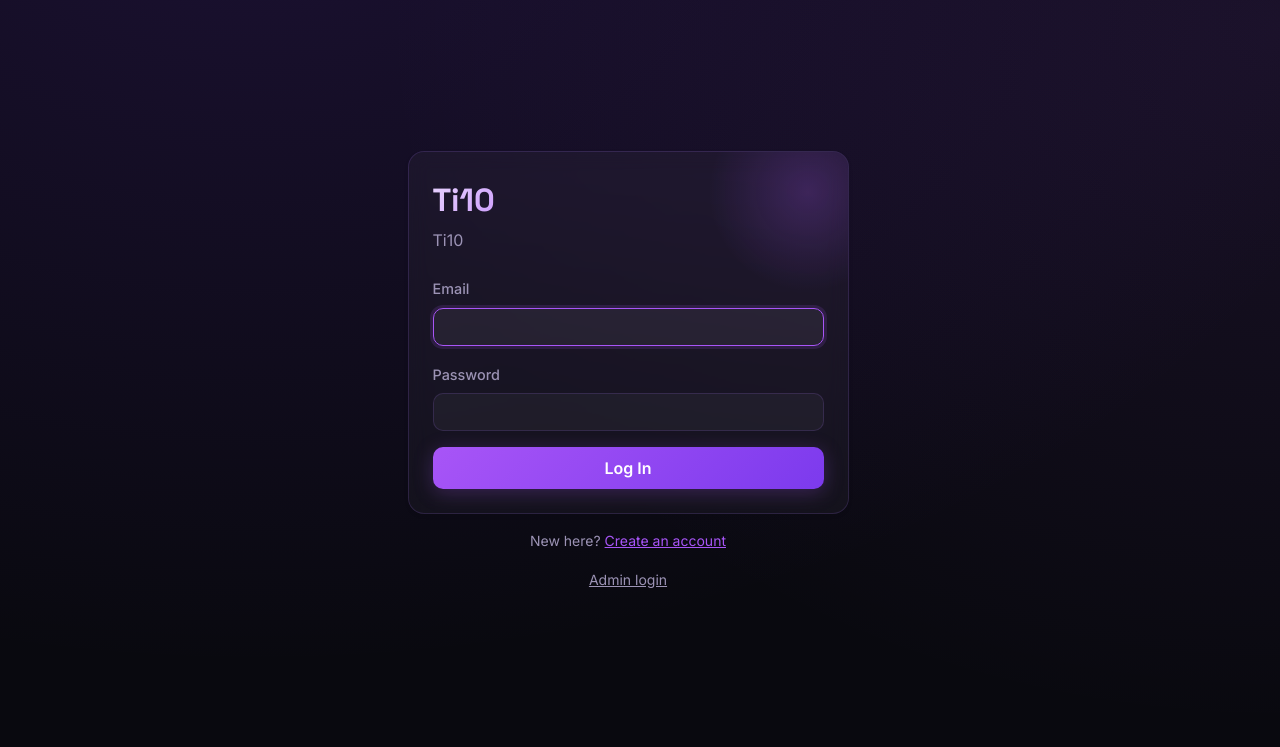
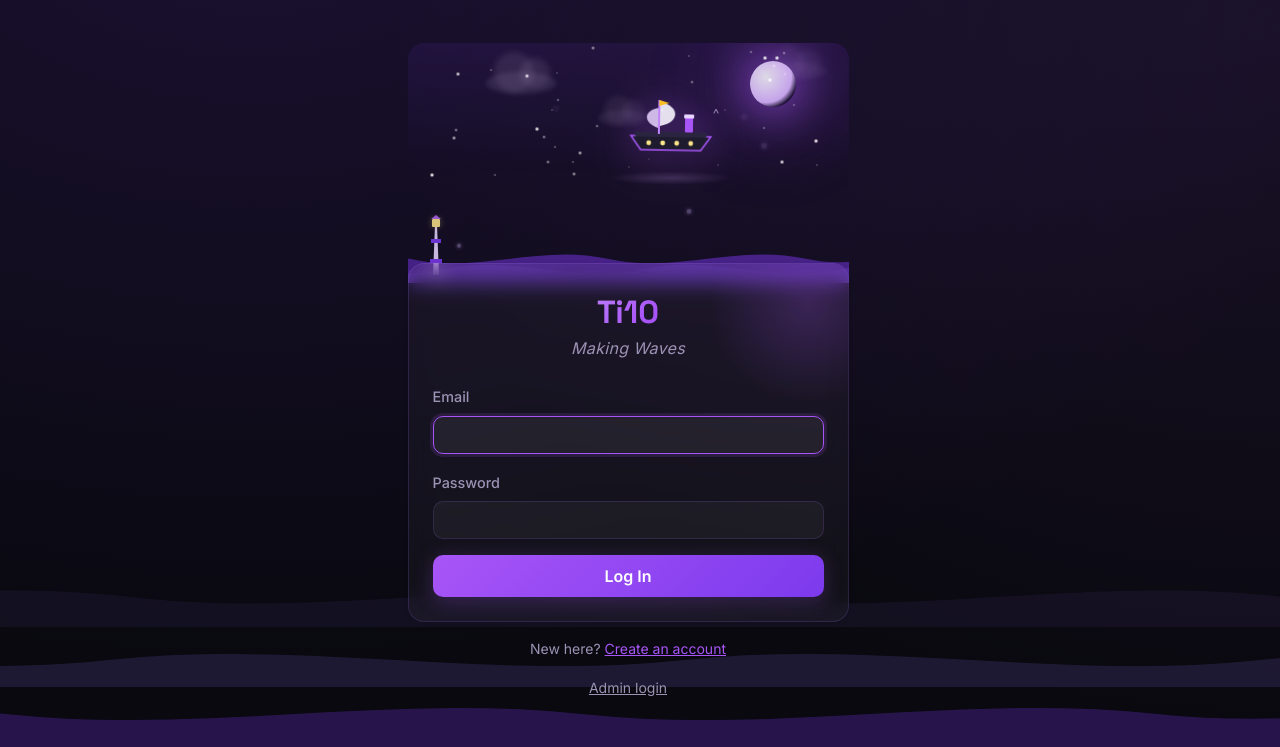
Before and after one commit to DivakarVishnu/Ti10-coding-test-platform, a Flask app: page /login in a window 1280 px wide. Shown: the part 53-800 px from the top of the page. Run offline with Flask 3, Linux system fonts and the light colour scheme.

Commit message:
Add immersive interactive ocean/ship theme to login page2

```diff
--- a/static/css/style.css
+++ b/static/css/style.css
@@ -490,3 +490,24 @@ pre {
 @media (max-width: 991px) {
   .code-editor-lg { height: 460px; min-height: 460px; }
 }
+
+
+
+/* ---------------------------------- Auth brand tagline ---------------------------------- */
+.tagline { letter-spacing: 0.02em; font-style: italic; }
+
+/* ---------------------------------- Full-page background waves ---------------------------------- */
+.bg-waves {
+  position: fixed;
+  left: -25%;
+  bottom: 0;
+  width: 150%;
+  z-index: 0;
+  pointer-events: none;
+  opacity: 0.55;
+}
+.bg-waves .wave-layer { position: static; left: 0; width: 100%; }
+.bg-waves .wave-3 svg { height: 60px; }
+.bg-waves .wave-2 svg { height: 60px; }
+.bg-waves .wave-1 svg { height: 60px; }
+.auth-wrapper, .navbar, .container { position: relative; z-index: 1; }
--- a/templates/login.html
+++ b/templates/login.html
@@ -1,70 +1,96 @@
 {% extends "base.html" %}
 {% block title %}Login — Ti10{% endblock %}
 {% block content %}
+
+<!-- Persistent background waves, sits behind the whole page -->
+<div class="bg-waves" aria-hidden="true">
+  <div class="wave-layer wave-3"><svg viewBox="0 0 600 40" preserveAspectRatio="none" xmlns="http://www.w3.org/2000/svg"><path d="M0,20 C60,35 120,5 180,20 C240,35 300,5 360,20 C420,35 480,5 540,20 C570,27 600,20 600,20 L600,40 L0,40 Z" fill="#3b2e5e"/></svg></div>
+  <div class="wave-layer wave-2"><svg viewBox="0 0 600 40" preserveAspectRatio="none" xmlns="http://www.w3.org/2000/svg"><path d="M0,22 C60,8 120,36 180,22 C240,8 300,36 360,22 C420,8 480,36 540,22 C570,15 600,22 600,22 L600,40 L0,40 Z" fill="#4c3b7a"/></svg></div>
+  <div class="wave-layer wave-1"><svg viewBox="0 0 600 40" preserveAspectRatio="none" xmlns="http://www.w3.org/2000/svg"><path d="M0,18 C60,32 120,4 180,18 C240,32 300,4 360,18 C420,32 480,4 540,18 C570,25 600,18 600,18 L600,40 L0,40 Z" fill="#7c3aed" fill-opacity="0.55"/></svg></div>
+</div>
+
 <div class="auth-wrapper">
+<div class="row justify-content-center w-100">
+  <div class="col-md-5">
+
+    <!-- ================= Ocean / ship scene ================= -->
     <div class="ocean-scene" id="ocean-scene">
       <div class="ocean-moon"></div>
       <div class="ocean-stars" id="ocean-stars"></div>
+
       <div class="ocean-clouds">
         <div class="cloud cloud-1"></div>
         <div class="cloud cloud-2"></div>
         <div class="cloud cloud-3"></div>
       </div>
+
       <div class="ocean-birds" id="ocean-birds"></div>
 
       <div class="lighthouse">
-    <svg viewBox="0 0 30 60" xmlns="http://www.w3.org/2000/svg">
-      <rect x="12" y="8" width="6" height="42" fill="#d8b4fe"/>
-      <path d="M8 8 L22 8 L18 2 L12 2 Z" fill="#e9d5ff"/>
-      <rect x="6" y="50" width="18" height="6" fill="#7c3aed"/>
+        <div class="lighthouse-beam"></div>
+        <svg viewBox="0 0 22 60" xmlns="http://www.w3.org/2000/svg">
+          <polygon points="8,60 14,60 12,10 10,10" fill="#e9d5ff"/>
+          <rect x="7" y="4" width="8" height="8" rx="1" fill="#fde68a"/>
+          <polygon points="6,4 16,4 11,0" fill="#a855f7"/>
+          <rect x="6" y="24" width="10" height="4" fill="#7c3aed"/>
+          <rect x="5" y="44" width="12" height="4" fill="#7c3aed"/>
         </svg>
-    <div class="lighthouse-beam"></div>
       </div>
 
-  <div class="ship-wake" id="ship-wake"><div class="ship-wake-inner"></div></div>
+      <div class="ship-wake" id="ship-wake">
+        <div class="ship-wake-inner"></div>
+      </div>
+
       <div class="ship-wrap" id="ship-wrap">
-    <svg viewBox="0 0 100 90" xmlns="http://www.w3.org/2000/svg">
-      <defs>
-        <linearGradient id="hullGrad" x1="0" y1="0" x2="0" y2="1">
-          <stop offset="0%" stop-color="#c084fc"/>
-          <stop offset="100%" stop-color="#7c3aed"/>
-        </linearGradient>
-        <linearGradient id="sailGrad" x1="0" y1="0" x2="1" y2="1">
-          <stop offset="0%" stop-color="#f3f0fa"/>
-          <stop offset="100%" stop-color="#d8b4fe"/>
-        </linearGradient>
-      </defs>
-      <rect x="48" y="10" width="3" height="46" fill="#e9d5ff"/>
-      <path d="M51 14 L51 52 L20 50 Q34 30 51 14 Z" fill="url(#sailGrad)" opacity="0.95"/>
-      <path d="M49 22 L49 50 L72 48 Q60 34 49 22 Z" fill="url(#sailGrad)" opacity="0.75"/>
-      <path d="M10 56 L90 56 L78 78 Q50 86 22 78 Z" fill="url(#hullGrad)"/>
-      <rect x="10" y="52" width="80" height="6" rx="2" fill="#a855f7"/>
+        <svg viewBox="0 0 92 60" xmlns="http://www.w3.org/2000/svg">
+          <!-- hull -->
+          <path d="M6 40 L86 40 L76 54 L16 54 Z" fill="#1e1b2e" stroke="#a855f7" stroke-width="1.5"/>
+          <!-- deck line -->
+          <rect x="10" y="36" width="72" height="5" rx="2" fill="#2a2440"/>
+          <!-- funnel -->
+          <rect x="60" y="20" width="8" height="16" rx="1" fill="#a855f7"/>
+          <rect x="59" y="18" width="10" height="4" rx="1" fill="#e9d5ff"/>
+          <!-- main mast -->
+          <line x1="34" y1="4" x2="34" y2="38" stroke="#c084fc" stroke-width="2"/>
+          <!-- sails -->
+          <path d="M35 6 C 55 10, 55 26, 35 30 Z" fill="#f3f0fa" opacity="0.92"/>
+          <path d="M33 12 C 18 15, 18 27, 33 32 Z" fill="#e9d5ff" opacity="0.85"/>
+          <!-- flag -->
+          <path d="M34 4 L44 7 L34 10 Z" fill="#fbbf24"/>
+          <!-- portholes -->
+          <circle cx="24" cy="47" r="2.4" fill="#fde68a"/>
+          <circle cx="38" cy="47" r="2.4" fill="#fde68a"/>
+          <circle cx="52" cy="47" r="2.4" fill="#fde68a"/>
+          <circle cx="66" cy="47" r="2.4" fill="#fde68a"/>
         </svg>
       </div>
 
       <div class="wave-layer wave-3">
-    <svg viewBox="0 0 1200 80" preserveAspectRatio="none" xmlns="http://www.w3.org/2000/svg">
-      <path d="M0,40 C150,80 350,0 600,40 C850,80 1050,0 1200,40 L1200,80 L0,80 Z" fill="rgba(124,58,237,0.35)"/>
+        <svg viewBox="0 0 600 40" preserveAspectRatio="none" xmlns="http://www.w3.org/2000/svg">
+          <path d="M0,20 C60,35 120,5 180,20 C240,35 300,5 360,20 C420,35 480,5 540,20 C570,27 600,20 600,20 L600,40 L0,40 Z" fill="#3b2e5e"/>
         </svg>
       </div>
       <div class="wave-layer wave-2">
-    <svg viewBox="0 0 1200 80" preserveAspectRatio="none" xmlns="http://www.w3.org/2000/svg">
-      <path d="M0,30 C200,70 400,10 600,35 C800,60 1000,10 1200,30 L1200,80 L0,80 Z" fill="rgba(168,85,247,0.45)"/>
+        <svg viewBox="0 0 600 40" preserveAspectRatio="none" xmlns="http://www.w3.org/2000/svg">
+          <path d="M0,22 C60,8 120,36 180,22 C240,8 300,36 360,22 C420,8 480,36 540,22 C570,15 600,22 600,22 L600,40 L0,40 Z" fill="#4c3b7a"/>
         </svg>
       </div>
       <div class="wave-layer wave-1">
-    <svg viewBox="0 0 1200 80" preserveAspectRatio="none" xmlns="http://www.w3.org/2000/svg">
-      <path d="M0,25 C180,55 420,5 600,28 C780,50 1020,5 1200,25 L1200,80 L0,80 Z" fill="rgba(88,28,135,0.85)"/>
+        <svg viewBox="0 0 600 40" preserveAspectRatio="none" xmlns="http://www.w3.org/2000/svg">
+          <path d="M0,18 C60,32 120,4 180,18 C240,32 300,4 360,18 C420,32 480,4 540,18 C570,25 600,18 600,18 L600,40 L0,40 Z" fill="#7c3aed" fill-opacity="0.55"/>
         </svg>
       </div>
+
+      <div id="ocean-bubbles"></div>
     </div>
+    <!-- ================= /Ocean / ship scene ================= -->
 
-<div class="row justify-content-center w-100">
-  <div class="col-md-5">
     <div class="card shadow-sm auth-card">
       <div class="card-body">
-        <div class="brand-mark mb-1">Ti10</div>
-        <p class="text-muted mb-4">{{ settings.exam_title }}</p>
+        <div class="text-center mb-4">
+          <div class="brand-mark">Ti10</div>
+          <p class="text-muted mb-0 tagline">Making Waves</p>
+        </div>
         <form method="POST">
           <div class="mb-3">
             <label class="form-label">Email</label>
@@ -87,82 +113,85 @@
   </div>
 </div>
 </div>
-{% endblock %}
 
-{% block scripts %}
 <script>
+(function () {
   const scene = document.getElementById('ocean-scene');
-  const ship = document.getElementById('ship-wrap');
-  const wake = document.getElementById('ship-wake');
-  const starsLayer = document.getElementById('ocean-stars');
-  const birdsLayer = document.getElementById('ocean-birds');
+  if (!scene) return; // safety: don't break the page if markup is ever removed
 
-  // Scatter twinkling stars
-  for (let i = 0; i < 26; i++) {
-    const star = document.createElement('div');
-    star.className = 'star';
-    star.style.left = Math.random() * 100 + '%';
-    star.style.top = Math.random() * 55 + '%';
-    star.style.animationDelay = (Math.random() * 2.6) + 's';
-    starsLayer.appendChild(star);
+  // ---- Stars ----
+  const starsWrap = document.getElementById('ocean-stars');
+  const STAR_COUNT = 40;
+  for (let i = 0; i < STAR_COUNT; i++) {
+    const s = document.createElement('div');
+    s.className = 'star';
+    s.style.left = Math.random() * 100 + '%';
+    s.style.top = Math.random() * 55 + '%';
+    s.style.animationDelay = (Math.random() * 2.6).toFixed(2) + 's';
+    starsWrap.appendChild(s);
   }
 
-  // Rising bubbles near the ship
+  // ---- Seagulls (spawn occasionally) ----
+  const birdsWrap = document.getElementById('ocean-birds');
+  function spawnBird() {
+    const b = document.createElement('div');
+    b.className = 'bird';
+    const top = 10 + Math.random() * 25;
+    const dur = 10 + Math.random() * 8;
+    b.style.top = top + '%';
+    b.style.animationDuration = dur + 's, 1.4s';
+    birdsWrap.appendChild(b);
+    setTimeout(() => b.remove(), dur * 1000 + 200);
+  }
+  spawnBird();
+  setInterval(spawnBird, 6000);
+
+  // ---- Bubbles rising from the waterline ----
+  const bubbleWrap = document.getElementById('ocean-bubbles');
   function spawnBubble() {
     const b = document.createElement('div');
     b.className = 'bubble';
-    const centerX = scene.clientWidth / 2;
-    b.style.left = (centerX + (Math.random() * 60 - 30)) + 'px';
-    b.style.animationDuration = (2.5 + Math.random() * 2) + 's';
-    scene.appendChild(b);
-    setTimeout(() => b.remove(), 4500);
+    b.style.left = (10 + Math.random() * 80) + '%';
+    const dur = 3 + Math.random() * 2.5;
+    b.style.animationDuration = dur + 's';
+    bubbleWrap.appendChild(b);
+    setTimeout(() => b.remove(), dur * 1000 + 100);
   }
-  setInterval(spawnBubble, 500);
+  setInterval(spawnBubble, 900);
 
-  // Occasional seagulls flying across
-  function spawnBird() {
-    const b = document.createElement('div');
-    b.className = 'bird';
-    b.style.top = (10 + Math.random() * 20) + '%';
-    const duration = 9 + Math.random() * 6;
-    b.style.animationDuration = duration + 's, 1.4s';
-    birdsLayer.appendChild(b);
-    setTimeout(() => b.remove(), duration * 1000 + 200);
-  }
-  setInterval(spawnBird, 7000);
-  setTimeout(spawnBird, 1500);
+  // ---- Ship: slow autonomous side-to-side drift + mouse parallax ----
+  const shipWrap = document.getElementById('ship-wrap');
+  const shipWake = document.getElementById('ship-wake');
+  let driftX = 0, driftDir = 1;
+  let mouseX = 0;
 
-  // Ship: autonomous gentle sailing drift + mouse parallax, combined every frame.
-  // Wake tracks the ship's exact position so it always trails correctly.
-  let autoT = Math.random() * 10;
-  let mouseOffset = 0;
   function animateShip() {
-    autoT += 0.006;
-    const autoX = Math.sin(autoT) * 34; // gentle side-to-side sailing range, px
-    const totalX = autoX + mouseOffset;
-    const x = `calc(-50% + ${totalX}px)`;
-    ship.style.transform = `translateX(${x})`;
-    wake.style.transform = `translateX(${x})`;
+    driftX += driftDir * 0.15;
+    if (driftX > 60 || driftX < -60) driftDir *= -1;
+    const totalX = driftX + mouseX;
+    shipWrap.style.left = `calc(50% + ${totalX}px)`;
+    shipWake.style.left = `calc(50% + ${totalX}px)`;
     requestAnimationFrame(animateShip);
   }
   requestAnimationFrame(animateShip);
 
-  scene.addEventListener('mousemove', (e) => {
+  scene.addEventListener('mousemove', function (e) {
     const rect = scene.getBoundingClientRect();
-    const relX = (e.clientX - rect.left) / rect.width - 0.5; // -0.5..0.5
-    mouseOffset = relX * 40;
+    const rel = (e.clientX - rect.left) / rect.width; // 0..1
+    mouseX = (rel - 0.5) * 40; // gentle parallax, +/-20px
   });
-  scene.addEventListener('mouseleave', () => { mouseOffset = 0; });
+  scene.addEventListener('mouseleave', function () { mouseX = 0; });
 
-  // Click ripple
-  scene.addEventListener('click', (e) => {
+  // ---- Click ripple in the water ----
+  scene.addEventListener('click', function (e) {
     const rect = scene.getBoundingClientRect();
     const ripple = document.createElement('div');
     ripple.className = 'click-ripple';
     ripple.style.left = (e.clientX - rect.left) + 'px';
     ripple.style.top = (e.clientY - rect.top) + 'px';
     scene.appendChild(ripple);
-    setTimeout(() => ripple.remove(), 900);
+    setTimeout(() => ripple.remove(), 950);
   });
+})();
 </script>
 {% endblock %}
```
Lines whose indentation alone changed are shown as unchanged.
